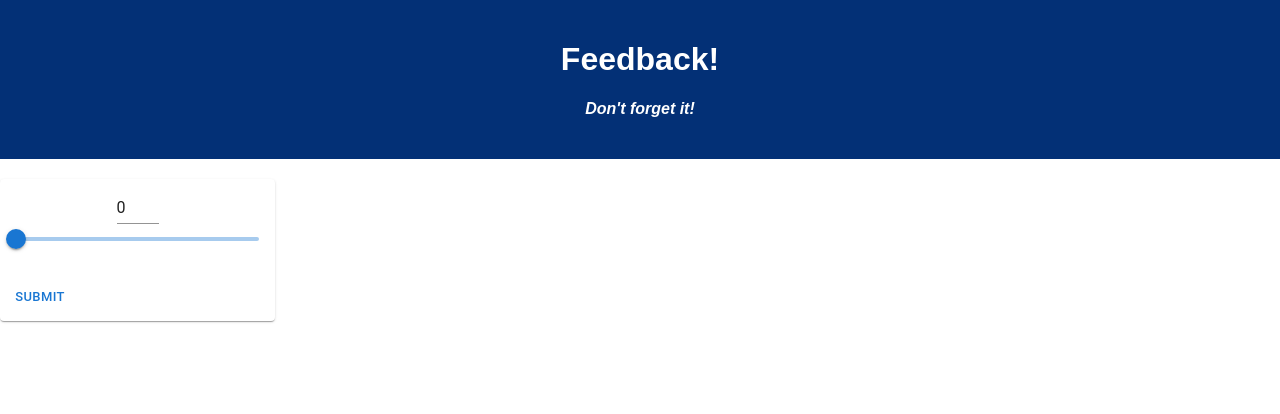
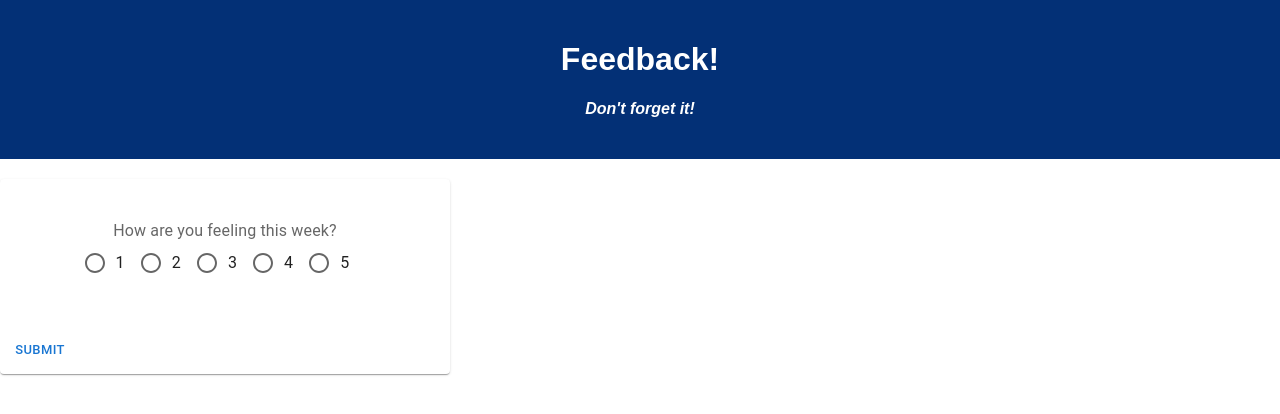
Before and after one commit to danraskin/weekend-redux-feedback-loop, a React (Create React App) app: page /#/pg2 in a window 1280 px wide. Shown: the top 414 px of the page. Built offline with nearby package versions, Linux system fonts and the light colour scheme.

Commit message:
base mode complete. formatting is essentially wireframe.

```diff
--- a/src/components/pg1.feeling/Feeling.jsx
+++ b/src/components/pg1.feeling/Feeling.jsx
@@ -8,55 +8,64 @@ import logger from 'redux-logger';
 import { createStore, combineReducers, applyMiddleware } from 'redux';
 
 //MUI imports
-import { styled } from '@mui/material/styles';
-import Box from '@mui/material/Box';
 import Card from '@mui/material/Card';
 import CardActions from '@mui/material/CardActions';
 import CardContent from '@mui/material/CardContent';
 import Button from '@mui/material/Button';
-import Slider from '@mui/material/Slider';
-import MuiInput from '@mui/material/Input';
+import { RadioGroup, FormControl, FormControlLabel, FormLabel, FormHelperText, Radio } from '@mui/material';
 
 export default function Feeling() {
     const dispatch = useDispatch();
     const history = useHistory();
 
+    const [error, setError] = useState(false);
+    const [helperText, setHelperText] = useState('');
     const [value, setValue] = useState(0);
 
     const userResponse = { feeling: value };
 
     const handleClick = () => {
-        dispatch({ type: "INPUT_USER_ENTRY", payload: userResponse })
-        history.push('/pg2'); //SEND TO UNDERSTANDING
+        if (value === 0) {
+            setHelperText('Make sure to fill out this form!')
+            setError(true);
+        } else {
+            dispatch({ type: "INPUT_USER_ENTRY", payload: userResponse })
+            history.push('/pg2'); //SEND TO UNDERSTANDING
+        }
     }
+
+    const handleChange = (event) => {
+        setValue(event.target.value);
+        setHelperText(' ');
+        setError(false);
+    };
 
     return (
         <>
 
-        <Card varient="outlined" sx={{maxWidth: 275}}>
+        <Card varient="outlined" sx={{maxWidth: 450}}>
             <CardContent>
-                <MuiInput
-                    sx ={{width: 45}}
-                    value={value}
-                    size="small"
-                />
-                <Slider
-                    defaultValue={0}
-                    onChange={(event) => setValue(event.target.value)}
-                    step={1}
-                    min={0}
-                    max={5}
-                />
 
-            </CardContent>
+                <FormControl sx={{ m: 3 }} error={error} variant="standard">
+                    <FormLabel>How are you feeling this week?</FormLabel>
+                        <RadioGroup
+                            value={value}
+                            onChange={handleChange}
+                            row
+                        >
+                            <FormControlLabel value="1" control={<Radio />} label="1" />
+                            <FormControlLabel value="2" control={<Radio />} label="2" />
+                            <FormControlLabel value="3" control={<Radio />} label="3" />
+                            <FormControlLabel value="4" control={<Radio />} label="4" />
+                            <FormControlLabel value="5" control={<Radio />} label="5" />
+                        </RadioGroup>
+                    <FormHelperText>{helperText}</FormHelperText>
+                </FormControl>
+                </CardContent>
             <CardActions>
                 <Button onClick={handleClick} size="small">SUBMIT</Button>
             </CardActions>
         </Card>
-
-      <Box sx={{ width: 300 }}>
-
-    </Box>
     </>
   );
 }
--- a/src/components/pg2.understanding/Understanding.jsx
+++ b/src/components/pg2.understanding/Understanding.jsx
@@ -8,53 +8,64 @@ import logger from 'redux-logger';
 import { createStore, combineReducers, applyMiddleware } from 'redux';
 
 //MUI imports
-import Box from '@mui/material/Box';
 import Card from '@mui/material/Card';
 import CardActions from '@mui/material/CardActions';
 import CardContent from '@mui/material/CardContent';
 import Button from '@mui/material/Button';
-import Slider from '@mui/material/Slider';
-import MuiInput from '@mui/material/Input';
+import { RadioGroup, FormControl, FormControlLabel, FormLabel, FormHelperText, Radio } from '@mui/material';
 
 export default function Understanding() {
     const dispatch = useDispatch();
     const history = useHistory();
 
+    const [error, setError] = useState(false);
+    const [helperText, setHelperText] = useState('');
     const [value, setValue] = useState(0);
 
     const userResponse = { understanding: value };
 
     const handleClick = () => {
-        dispatch({ type: "INPUT_USER_ENTRY", payload: userResponse })
-        history.push('/pg3'); //send to SUPPORT
+        if (value === 0) {
+            setHelperText('Make sure to fill out this form!')
+            setError(true);
+        } else {
+            dispatch({ type: "INPUT_USER_ENTRY", payload: userResponse })
+            history.push('/pg3'); //SEND TO SUPPORT
+        }
     }
+
+    const handleChange = (event) => {
+        setValue(event.target.value);
+        setHelperText(' ');
+        setError(false);
+    };
 
     return (
         <>
-        <Card varient="outlined" sx={{maxWidth: 275}}>
+
+        <Card varient="outlined" sx={{maxWidth: 450}}>
             <CardContent>
-                <MuiInput
-                    sx={{width:42}}
-                    value={value}
-                    size="small"
-                />
-                <Slider
-                    value={typeof value === 'number' ? value : 0}
-                    onChange={(event) => setValue(event.target.value)}
-                    step={1}
-                    min={0}
-                    max={5}
-                />
 
-            </CardContent>
+                <FormControl sx={{ m: 3 }} error={error} variant="standard">
+                    <FormLabel>How are you feeling this week?</FormLabel>
+                        <RadioGroup
+                            value={value}
+                            onChange={handleChange}
+                            row
+                        >
+                            <FormControlLabel value="1" control={<Radio />} label="1" />
+                            <FormControlLabel value="2" control={<Radio />} label="2" />
+                            <FormControlLabel value="3" control={<Radio />} label="3" />
+                            <FormControlLabel value="4" control={<Radio />} label="4" />
+                            <FormControlLabel value="5" control={<Radio />} label="5" />
+                        </RadioGroup>
+                    <FormHelperText>{helperText}</FormHelperText>
+                </FormControl>
+                </CardContent>
             <CardActions>
                 <Button onClick={handleClick} size="small">SUBMIT</Button>
             </CardActions>
         </Card>
-
-      <Box sx={{ width: 300 }}>
-
-    </Box>
     </>
   );
 }
--- a/src/components/pg3.support/Support.jsx
+++ b/src/components/pg3.support/Support.jsx
@@ -8,54 +8,64 @@ import logger from 'redux-logger';
 import { createStore, combineReducers, applyMiddleware } from 'redux';
 
 //MUI imports
-import { styled } from '@mui/material/styles';
-import Box from '@mui/material/Box';
 import Card from '@mui/material/Card';
 import CardActions from '@mui/material/CardActions';
 import CardContent from '@mui/material/CardContent';
 import Button from '@mui/material/Button';
-import Slider from '@mui/material/Slider';
-import MuiInput from '@mui/material/Input';
+import { RadioGroup, FormControl, FormControlLabel, FormLabel, FormHelperText, Radio } from '@mui/material';
 
 export default function Support() {
     const dispatch = useDispatch();
     const history = useHistory();
 
+    const [error, setError] = useState(false);
+    const [helperText, setHelperText] = useState('');
     const [value, setValue] = useState(0);
 
     const userResponse = { support: value };
 
     const handleClick = () => {
-        dispatch({ type: "INPUT_USER_ENTRY", payload: userResponse })
-        history.push('/pg4'); // send to COMMENTS
+        if (value === 0) {
+            setHelperText('Make sure to fill out this form!')
+            setError(true);
+        } else {
+            dispatch({ type: "INPUT_USER_ENTRY", payload: userResponse })
+            history.push('/pg4'); //SEND TO COMMENTS
+        }
     }
+
+    const handleChange = (event) => {
+        setValue(event.target.value);
+        setHelperText(' ');
+        setError(false);
+    };
 
     return (
         <>
-        <Card varient="outlined" sx={{maxWidth: 275}}>
+
+        <Card varient="outlined" sx={{maxWidth: 450}}>
             <CardContent>
-                <MuiInput
-                    sx={{width:42}}
-                    value={value}
-                    size="small"
-                />
-                <Slider
-                    value={typeof value === 'number' ? value : 0}
-                    onChange={(event) => setValue(event.target.value)}
-                    step={1}
-                    min={0}
-                    max={5}
-                />
 
-            </CardContent>
+                <FormControl sx={{ m: 3 }} error={error} variant="standard">
+                    <FormLabel>How are you feeling this week?</FormLabel>
+                        <RadioGroup
+                            value={value}
+                            onChange={handleChange}
+                            row
+                        >
+                            <FormControlLabel value="1" control={<Radio />} label="1" />
+                            <FormControlLabel value="2" control={<Radio />} label="2" />
+                            <FormControlLabel value="3" control={<Radio />} label="3" />
+                            <FormControlLabel value="4" control={<Radio />} label="4" />
+                            <FormControlLabel value="5" control={<Radio />} label="5" />
+                        </RadioGroup>
+                    <FormHelperText>{helperText}</FormHelperText>
+                </FormControl>
+                </CardContent>
             <CardActions>
                 <Button onClick={handleClick} size="small">SUBMIT</Button>
             </CardActions>
         </Card>
-
-      <Box sx={{ width: 300 }}>
-
-    </Box>
     </>
   );
 }
```
Also changed, not shown: 1 other file (tests, documents, lock files or other folders).
